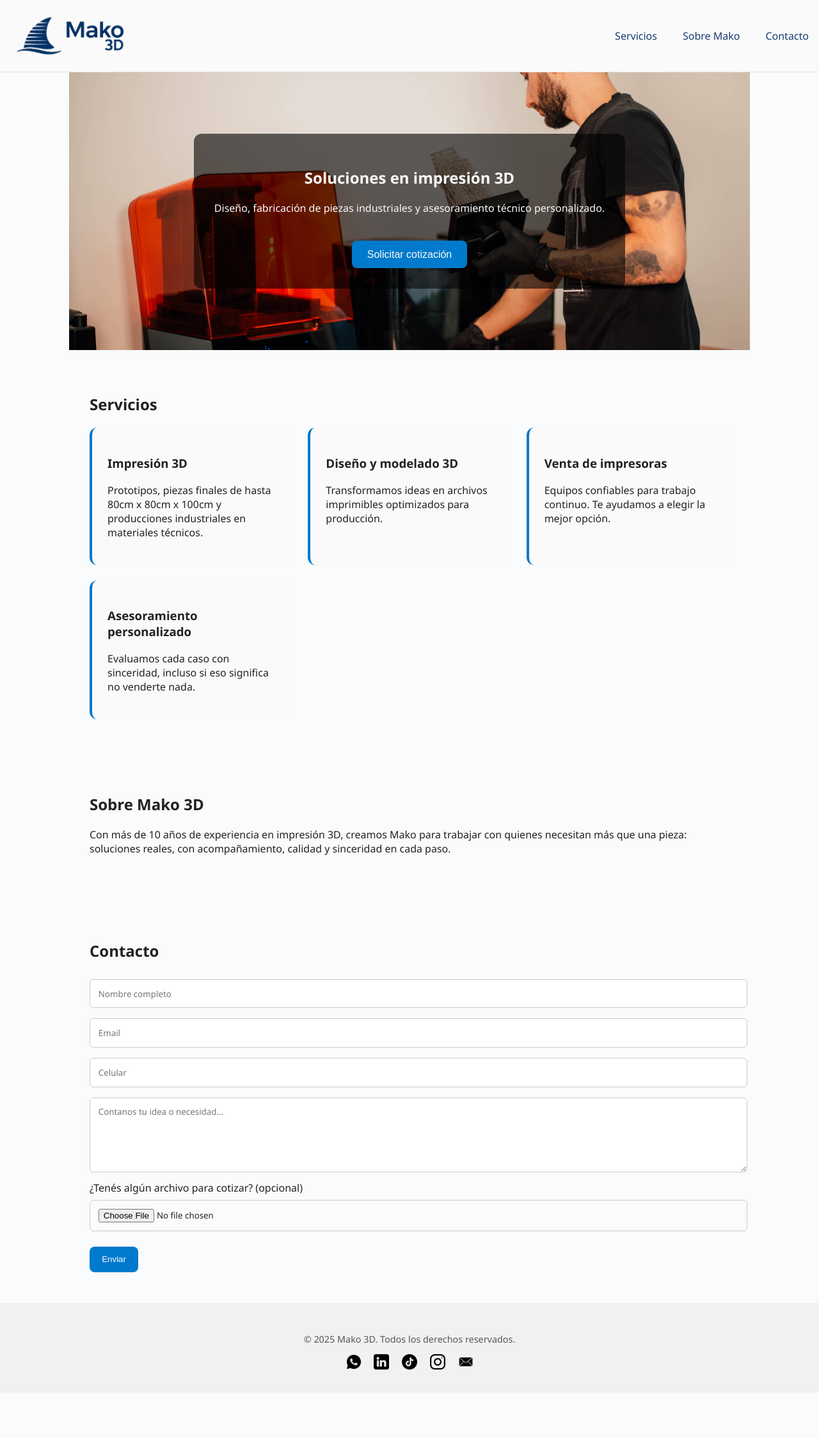
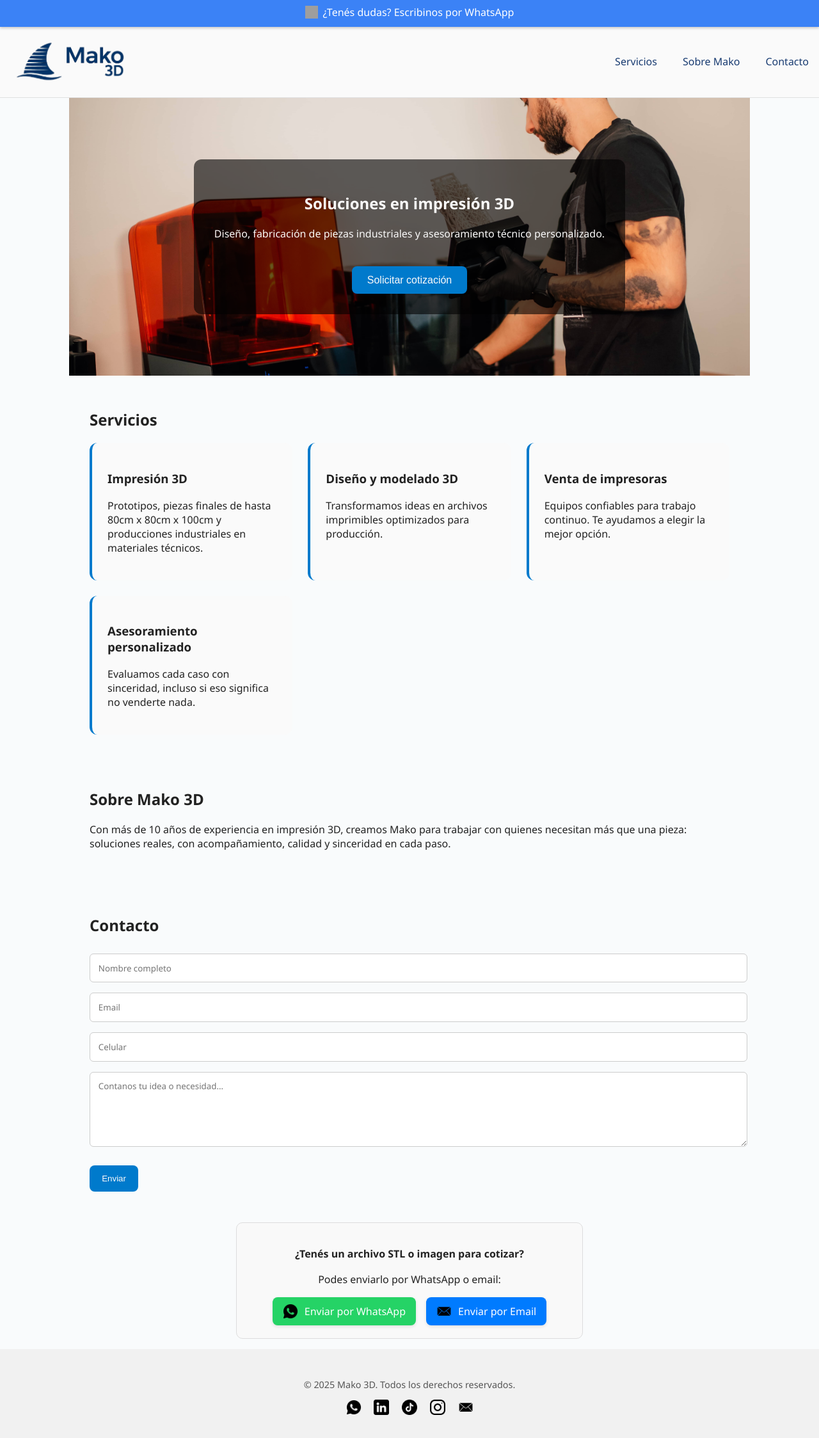
Before and after one commit to ignabenassi/mako3d, a plain HTML site: page index.html in a window 1280 px wide. Shown: the whole page at 64% size. Before the commit the page ends 2176 px from the top, so only its background shows below. Drawn offline with Linux system fonts and the light colour scheme; grey boxes are pictures that could not be loaded.

Commit message:
Cambio en formulario y contactos de whatsapp y mail mas llamativos

```diff
--- a/formulario.js
+++ b/formulario.js
@@ -27,7 +27,7 @@ document.addEventListener('DOMContentLoaded', () => {
         return;
       }
 
-      const phonePattern = /^[0-9+\-()\s]{7,15}$/;
+      const phonePattern = /^\+?[\d\s\-()]{10,18}$/;
       if (!phone.value || !phonePattern.test(phone.value)) {
         status.innerText = "Por favor, ingresá un número de celular válido.";
         status.classList.add('error', 'show');
--- a/index.html
+++ b/index.html
@@ -22,6 +22,13 @@
 
 
 <body>
+  <div id="top-bar-whatsapp">
+    <a href="https://wa.me/5491158067003" target="_blank" rel="noopener noreferrer">
+      <img src="https://upload.wikimedia.org/wikipedia/commons/6/6b/WhatsApp.svg" alt="WhatsApp" class="wa-icon">
+      ¿Tenés dudas? Escribinos por WhatsApp
+    </a>
+  </div>
+
   <header class="navbar">
     <img src="img/Logo/Logo-h-removebg-preview.png" alt="Mako 3D" class="logo" />
     <div class="hamburger" id="hamburger">☰</div>
@@ -100,16 +107,34 @@
 
       <textarea id="message" name="mensaje" rows="5" placeholder="Contanos tu idea o necesidad..." required></textarea>
 
-      <label for="archivo">¿Tenés algún archivo para cotizar? (opcional)</label>
-      <input id="archivo" type="file" name="archivo" accept=".stl,.step,.obj,.jpg,.png,.pdf" />
+     <!-- <label for="archivo">¿Tenés algún archivo para cotizar? (opcional)</label>
+      <input id="archivo" type="file" name="archivo" accept=".stl,.step,.obj,.jpg,.png,.pdf" /> -->
 
       <div id="form-status"></div> <!-- Moved here for visibility -->
 
       <button type="submit">Enviar</button>
     </form>
+
   </section>
 
+    <div class="archivo-info-box">
+      <p><strong>¿Tenés un archivo STL o imagen para cotizar?</strong></p>
+      <p>
+        Podes enviarlo por WhatsApp o email:
+      </p>
 
+      <div class="archivo-botones">
+        <a href="https://wa.me/5491158067003" target="_blank" rel="noopener" class="archivo-btn whatsapp">
+          <img src="img/icons8-whatsapp-50.png" alt="WhatsApp">
+          Enviar por WhatsApp
+        </a>
+
+        <a href="mailto:info@mako3d.com.ar" class="archivo-btn email">
+          <img src="img/correo.png" alt="Email">
+          Enviar por Email
+        </a>
+      </div>
+    </div>
 
   <footer>
     <p>&copy; 2025 Mako 3D. Todos los derechos reservados.</p>
--- a/styles.css
+++ b/styles.css
@@ -115,7 +115,7 @@ body {
   }
 
   section {
-    padding: 3rem 2rem;
+    padding: 2rem 1.5rem;
     max-width: 1000px;
     margin: auto;
   }
@@ -180,3 +180,124 @@ body {
     height: 24px;
     margin: 0 0.5rem;
   }
+
+  #top-bar-whatsapp {
+    position: fixed;
+    top: 0;
+    width: 100%;
+    background-color: #3B82F6;;
+    color: white;
+    text-align: center;
+    padding: 8px 0;
+    font-size: 16px;
+    font-family: 'Segoe UI', sans-serif;
+    z-index: 9999;
+    box-shadow: 0 2px 4px rgba(0,0,0,0.2);
+    animation: fadeInDown 0.4s ease-out;
+  }
+
+  #top-bar-whatsapp a {
+    color: white;
+    text-decoration: none;
+    display: inline-flex;
+    align-items: center;
+    gap: 8px;
+  }
+
+  .wa-icon {
+    width: 20px;
+    height: 20px;
+  }
+
+  body {
+    padding-top: 40px;
+  }
+
+  @media (max-width: 600px) {
+    #top-bar-whatsapp {
+      font-size: 14px;
+      padding: 6px 0;
+    }
+
+    .wa-icon {
+      width: 18px;
+      height: 18px;
+    }
+  }
+
+  /* Animación suave de entrada */
+  @keyframes fadeInDown {
+    from {
+      opacity: 0;
+      transform: translateY(-10px);
+    }
+    to {
+      opacity: 1;
+      transform: translateY(0);
+    }
+  }
+
+  .archivo-info-box {
+    margin: 1rem auto;
+    padding: 1.25rem;
+    border: 1px solid #ddd;
+    border-radius: 10px;
+    background-color: #f9f9f9;
+    max-width: 500px;
+    text-align: center;
+  }
+
+  .archivo-info-box p {
+    margin-bottom: 1rem;
+    line-height: 1.5;
+  }
+
+  .archivo-botones {
+    display: flex;
+    flex-direction: column;
+    gap: 1rem;
+    align-items: center;
+    margin-top: 1rem;
+  }
+
+  .archivo-btn {
+    display: flex;
+    align-items: center;
+    gap: 10px;
+    padding: 10px 16px;
+    border-radius: 8px;
+    color: white;
+    text-decoration: none;
+    font-weight: 500;
+    box-shadow: 0 2px 5px rgba(0, 0, 0, 0.1);
+    transition: background-color 0.2s ease;
+  }
+
+  .archivo-btn img {
+    width: 24px;
+    height: 24px;
+  }
+
+  .archivo-btn.whatsapp {
+    background-color: #25D366;
+  }
+
+  .archivo-btn.whatsapp:hover {
+    background-color: #1ebe5b;
+  }
+
+  .archivo-btn.email {
+    background-color: #007BFF;
+  }
+
+  .archivo-btn.email:hover {
+    background-color: #0069d9;
+  }
+
+  /* 🔁 Responsive: botones en fila en pantallas más grandes */
+  @media (min-width: 600px) {
+    .archivo-botones {
+      flex-direction: row;
+      justify-content: center;
+    }
+  }
```
